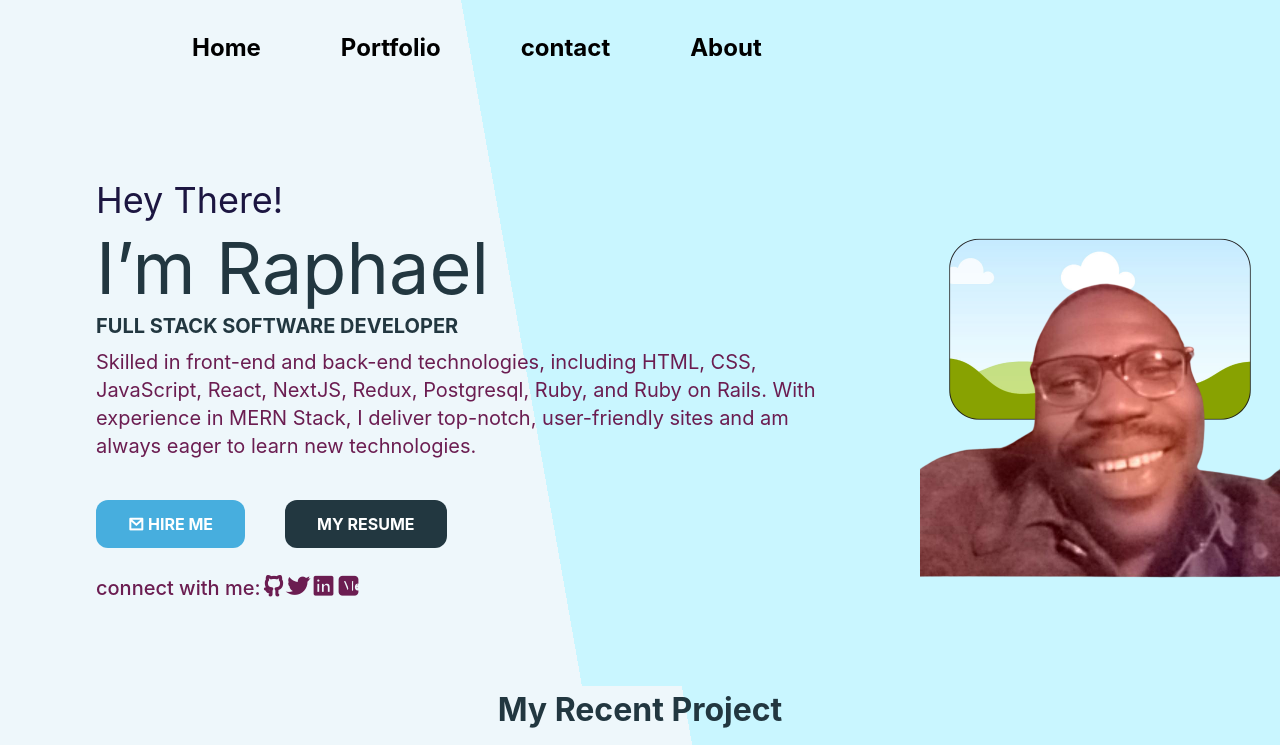
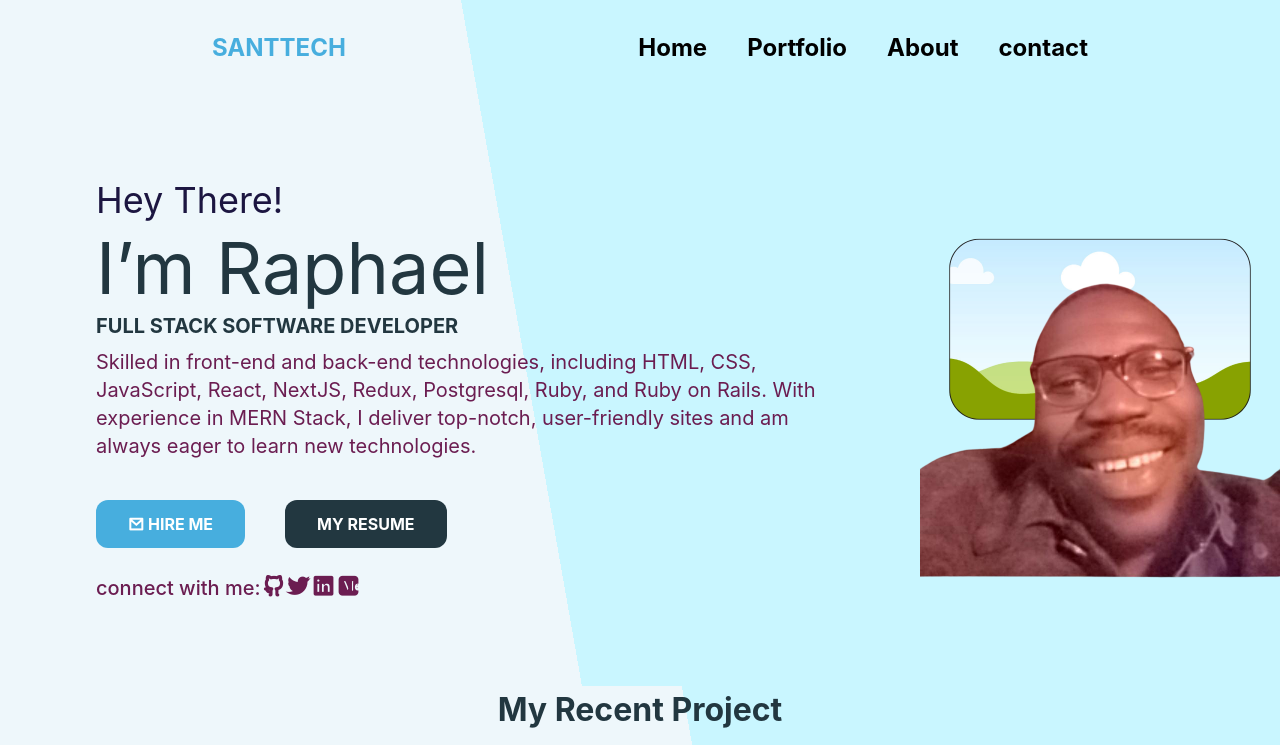
Before and after one commit to eerapheal/portfolio, a Next.js app: page / in a window 1280 px wide. Shown: the top 745 px of the page. Built offline with nearby package versions, Linux system fonts and the light colour scheme.

Commit message:
animation and UI/UX

```diff
--- a/src/components/Header/Header.jsx
+++ b/src/components/Header/Header.jsx
@@ -41,9 +41,15 @@ const Header = () => {
           boxShadow: isScrolled ? "#48afde 2px 2px 2px 2px" : "",
         }}
       >
-        <nav className="  invisible md:visible xl:max-w-4xl 2xl:max-w-7xl m-auto">
-          <ul className="flex flex-row items-center h-24">
-            <li className=" group text-2xl relative font-bold mr-20">
+        <nav className=" flex justify-between  flex-row items-center h-24 invisible lg:visible xl:max-w-4xl 2xl:max-w-7xl m-auto">
+          <Link
+            href="#home"
+            className="menu-item text-2xl uppercase font-bold text-[#47aede] py-2 px-5 transition-all duration-400 ease-in-out md:py-2 lg:py-3 lg:px-5 hover:text-white hover:bg-[#223740] hover:show-lg transform hover:translate-y-1"
+          >
+            santtech
+          </Link>
+          <ul className="flex justify-end flex-row items-center gap-10 h-24">
+            <li className=" group text-2xl relative font-bold">
               {selectedIndex === 0 ? (
                 <span className="menu-effect transform opacity-100 -rotate-12 group-hover:rotate-12  group-hover:opacity-100"></span>
               ) : (
@@ -59,7 +65,7 @@ const Header = () => {
                 Home
               </Link>
             </li>
-            <li className=" group text-2xl relative font-bold mr-20">
+            <li className=" group text-2xl relative font-bold">
               {selectedIndex === 0 ? (
                 <span className="menu-effect transform opacity-100 -rotate-12 group-hover:rotate-12  group-hover:opacity-100"></span>
               ) : (
@@ -75,7 +81,23 @@ const Header = () => {
                 Portfolio
               </Link>
             </li>
-            <li className=" group text-2xl relative font-bold mr-20">
+            <li className=" group text-2xl relative font-bold">
+              {selectedIndex === 0 ? (
+                <span className="menu-effect transform opacity-100 -rotate-12 group-hover:rotate-12  group-hover:opacity-100"></span>
+              ) : (
+                <span className="menu-effect transform opacity-100 rotate-12 group-hover:rotate-12  group-hover:opacity-100"></span>
+              )}
+              <Link
+                href="#about"
+                className={`menu-item ${
+                  selectedIndex === 0 ? "text-black" : ""
+                } text-[#666d47] group-hover:text-gray-800`}
+                onClick={() => setSelectedIndex(3)}
+              >
+                About
+              </Link>
+            </li>
+            <li className=" group text-2xl relative font-bold">
               {selectedIndex === 0 ? (
                 <span className="menu-effect transform opacity-100 -rotate-12 group-hover:rotate-12  group-hover:opacity-100"></span>
               ) : (
@@ -91,22 +113,6 @@ const Header = () => {
                 contact
               </Link>
             </li>
-            <li className=" group text-2xl relative font-bold mr-20">
-              {selectedIndex === 0 ? (
-                <span className="menu-effect transform opacity-100 -rotate-12 group-hover:rotate-12  group-hover:opacity-100"></span>
-              ) : (
-                <span className="menu-effect transform opacity-100 rotate-12 group-hover:rotate-12  group-hover:opacity-100"></span>
-              )}
-              <Link
-                href="#about"
-                className={`menu-item ${
-                  selectedIndex === 0 ? "text-black" : ""
-                } text-[#666d47] group-hover:text-gray-800`}
-                onClick={() => setSelectedIndex(3)}
-              >
-                About
-              </Link>
-            </li>
           </ul>
         </nav>
 
@@ -114,11 +120,11 @@ const Header = () => {
         <nav
           className={`${
             isScrolled ? "headerShow" : ""
-          } w-full fixed top-3 md:invisible transition-all z-50 duration-500 h-[75px]`}
+          } w-full fixed top-0 flex justify-between px-2 items-center  flex-row lg:invisible bg-white md:bg-transparent transition-all z-50 duration-500 h-24`}
         >
-          <div className="relative">
+          <div className="relative mb-7 ml-2">
             <div
-              className="z-30 absolute cursor-pointer m-5 flex justify-center items-center"
+              className="z-30 absolute cursor-pointer flex justify-center items-center"
               onClick={toggleMenu}
             >
               <div className="relative w-7 h-7 flex justify-center items-center">
@@ -142,7 +148,11 @@ const Header = () => {
                 isOpen ? "translate-y-0" : "-translate-y-full"
               }`}
             >
-              <ul className="flex flex-col items-center text-[#fff]">
+              <ul
+                data-aos="fade-right"
+                data-aos-duration="1500"
+                className="flex flex-col items-center text-[#fff]"
+              >
                 <li className="text-4xl font-bold mb-6 hover:text-gray-400">
                   <Link href="#home" onClick={() => handleMenuItemClick(0)}>
                     Home
@@ -156,19 +166,24 @@ const Header = () => {
                     Portfolio
                   </Link>
                 </li>
+
+                <li className="text-4xl font-bold mb-6 hover:text-gray-400">
+                  <Link href="#about" onClick={() => handleMenuItemClick(3)}>
+                    About
+                  </Link>
+                </li>
                 <li className="text-4xl font-bold mb-6 hover:text-gray-400">
                   <Link href="#contact" onClick={() => handleMenuItemClick(2)}>
                     Contact
                   </Link>
                 </li>
-                <li className="text-4xl font-bold mb-6 hover:text-gray-400">
-                  <Link href="#about" onClick={() => handleMenuItemClick(3)}>
-                    About
-                  </Link>
-                </li>
               </ul>
 
-              <div className="flex gap-5 justify-center mt-8">
+              <div
+                data-aos="fade-left"
+                data-aos-duration="1500"
+                className="flex gap-5 justify-center mt-8"
+              >
                 <Link href="https://github.com/eerapheal" target="_blank">
                   <Image
                     src="/GitHub-Logo.png"
@@ -221,6 +236,16 @@ const Header = () => {
               </div>
             </div>
           )}
+          {isOpen ? (
+            ""
+          ) : (
+            <Link
+              href="#home"
+              className="menu-item text-2xl uppercase font-bold  text-[#47aede] transition-all duration-400 ease-in-out hover:text-white hover:bg-[#223740] hover:show-lg transform hover:translate-y-1"
+            >
+              santtech
+            </Link>
+          )}
         </nav>
       </header>
     </React.Fragment>
```
